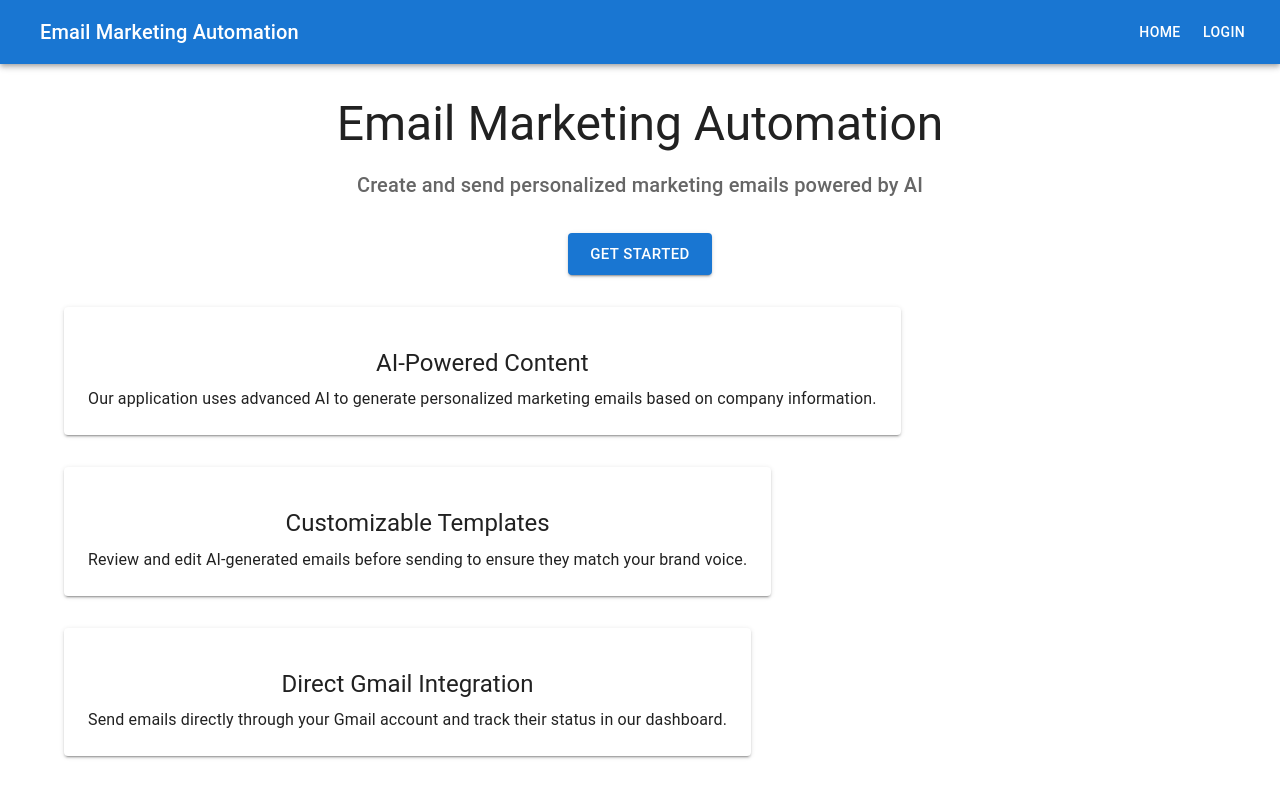
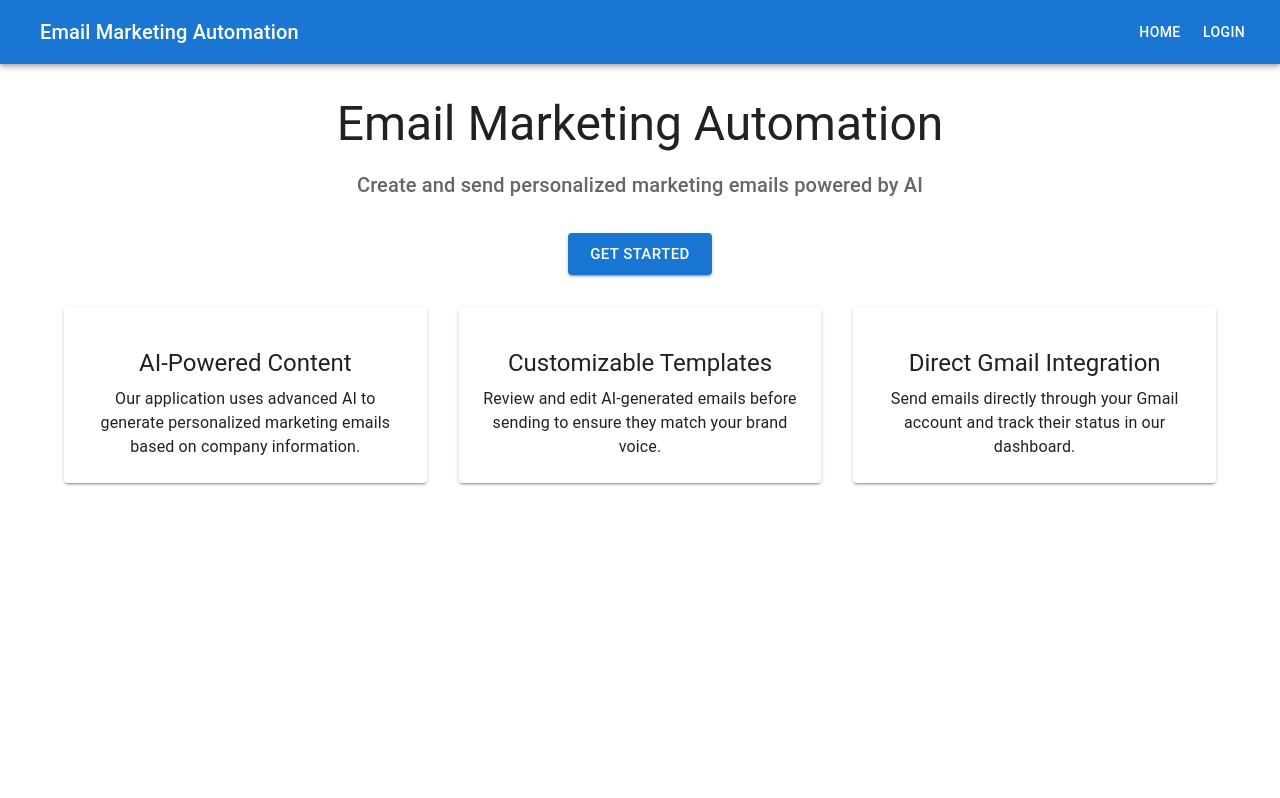
Before and after one commit to CapoVerse-1/EmailAutomatisation, a React (Create React App) app in the folder client/: page / in a window 1280 px wide. Built offline with nearby package versions, Linux system fonts and the light colour scheme; no server answers; some icons are missing.

Commit message:
Fix build error by replacing Grid with Stack in HomePage

```diff
--- a/client/src/pages/HomePage.tsx
+++ b/client/src/pages/HomePage.tsx
@@ -3,7 +3,7 @@ import Box from '@mui/material/Box';
 import Typography from '@mui/material/Typography';
 import Paper from '@mui/material/Paper';
 import Button from '@mui/material/Button';
-import Grid from '@mui/material/Grid';
+import { Stack } from '@mui/material';
 import { Link as RouterLink } from 'react-router-dom';
 import EmailIcon from '@mui/icons-material/Email';
 import AutoFixHighIcon from '@mui/icons-material/AutoFixHigh';
@@ -30,9 +30,12 @@ const HomePage: React.FC = () => {
         </Button>
       </Box>
 
-      <Grid container spacing={4} sx={{ mt: 4 }}>
-        <Grid item xs={12} md={4}>
-          <Paper elevation={2} sx={{ p: 3, height: '100%' }}>
+      <Stack
+        direction={{ xs: 'column', md: 'row' }}
+        spacing={4}
+        sx={{ mt: 4 }}
+      >
+        <Paper elevation={2} sx={{ p: 3, flex: 1 }}>
           <Box sx={{ display: 'flex', flexDirection: 'column', alignItems: 'center', height: '100%' }}>
             <AutoFixHighIcon color="primary" sx={{ fontSize: 60, mb: 2 }} />
             <Typography variant="h5" component="h2" gutterBottom>
@@ -43,9 +46,8 @@ const HomePage: React.FC = () => {
             </Typography>
           </Box>
         </Paper>
-        </Grid>
-        <Grid item xs={12} md={4}>
-          <Paper elevation={2} sx={{ p: 3, height: '100%' }}>
+
+        <Paper elevation={2} sx={{ p: 3, flex: 1 }}>
           <Box sx={{ display: 'flex', flexDirection: 'column', alignItems: 'center', height: '100%' }}>
             <EmailIcon color="primary" sx={{ fontSize: 60, mb: 2 }} />
             <Typography variant="h5" component="h2" gutterBottom>
@@ -56,9 +58,8 @@ const HomePage: React.FC = () => {
             </Typography>
           </Box>
         </Paper>
-        </Grid>
-        <Grid item xs={12} md={4}>
-          <Paper elevation={2} sx={{ p: 3, height: '100%' }}>
+
+        <Paper elevation={2} sx={{ p: 3, flex: 1 }}>
           <Box sx={{ display: 'flex', flexDirection: 'column', alignItems: 'center', height: '100%' }}>
             <SendIcon color="primary" sx={{ fontSize: 60, mb: 2 }} />
             <Typography variant="h5" component="h2" gutterBottom>
@@ -69,8 +70,7 @@ const HomePage: React.FC = () => {
             </Typography>
           </Box>
         </Paper>
-        </Grid>
-      </Grid>
+      </Stack>
     </Box>
   );
 };
```
Lines whose indentation alone changed are shown as unchanged.
